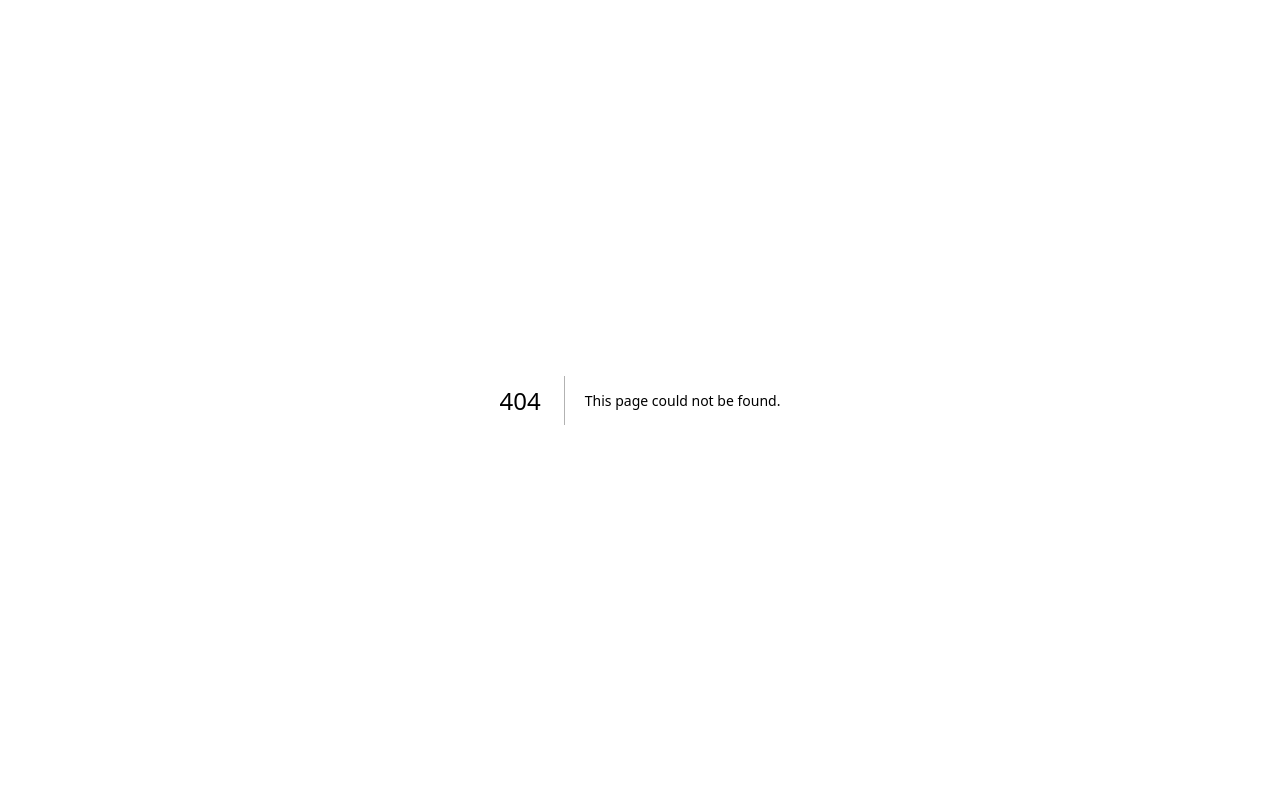
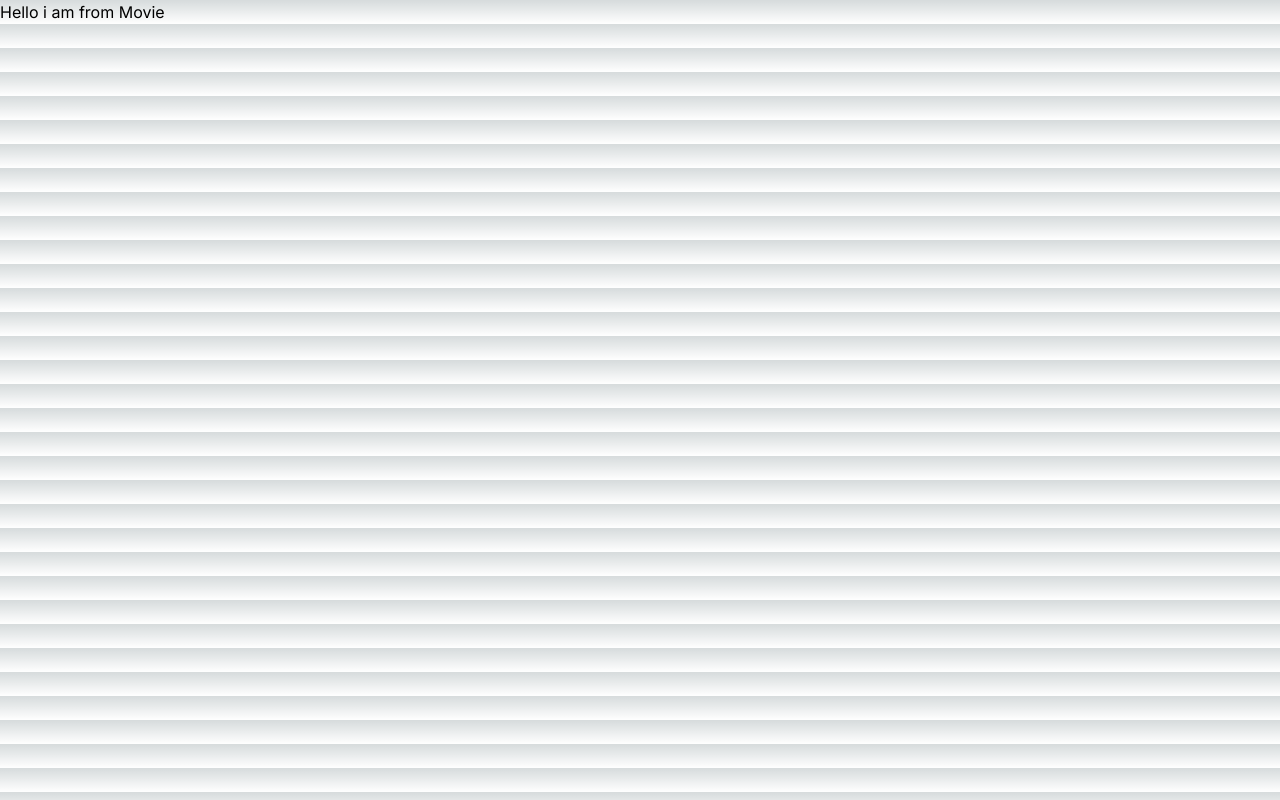
Before and after one commit to sundaram123krishnan/Movie-app, a Next.js app: page /movie in a window 1280 px wide. Before the commit this address had no page. Built offline with nearby package versions, Linux system fonts and the light colour scheme.

Commit message:
added movie router

```diff
--- /dev/null
+++ b/src/app/movie/page.js
@@ -0,0 +1,3 @@
+export default function Movie(){
+  return <div>Hello i am from Movie</div>
+}
```
